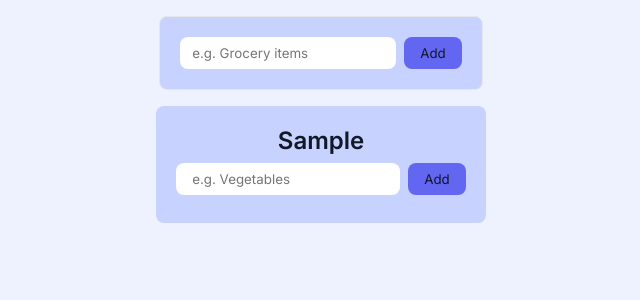
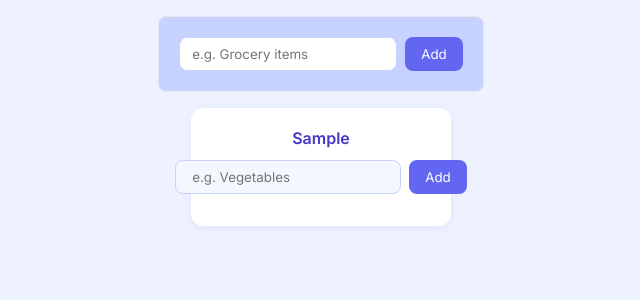
Before and after one commit to Aashutosh-kc/multi-list-organizer, a React (Vite) app: page / in a window 1280 px wide. Both pictures are taken after typing "Sample" into the empty fields and a click on the button "Add". Shown: the top 300 px of the page, without its empty margins (319-959 px from the left). Built offline with nearby package versions, Linux system fonts and the light colour scheme.

Commit message:
style: add proper coloring

```diff
--- a/src/components/AddList.css
+++ b/src/components/AddList.css
@@ -12,14 +12,17 @@
 .add-list input{
 	border-radius: 8px;
 	padding: 8px 12px;
-	border: none;
+	border: 1.5px solid #c7d2fe;
+	outline: none;
+	background: white;
 }
 .add-list button{
 	border: none;
 	border-radius: 8px;
 	padding: 8px 16px;
 	background: #6366f1;
-	color: #111827;
+	color: white;
+	transition: opacity 0.2s;
 }
 .add-list button:hover{
 	opacity: 0.85;
--- a/src/components/AllLists.css
+++ b/src/components/AllLists.css
@@ -1,5 +1,7 @@
 .all-list{
 	display: flex;
-	flex-direction: column;
+	flex-wrap: wrap;
+	justify-content: center;
 	gap: 20px;
+	align-items: flex-start;
 }
--- a/src/components/ListItem.css
+++ b/src/components/ListItem.css
@@ -2,30 +2,39 @@
 	display: flex;
 	flex-direction: column;
 	align-items: center;
-	gap: 8px;
-	background: #c7d2fe;
-	width: fit-content;
-	margin: 0 auto;
+	gap: 12px;
+	background: white;
+	width: 260px;
 	padding: 20px;
-	border-radius: 8px;
+	border-radius: 12px;
+	box-shadow: 0 2px 8px rgba(99,102, 241, 0.1);
+}
+.add-activity h2{
+	color: #4338ca;
+	font-size: 16px;
+	font-weight: 700;
+	text-align: center;
 }
 .add-activity .user-input{
 	display: flex;
 	justify-content: center;
 	gap: 8px;
+	width: 100%;
 }
 .add-activity input{
-	border: none;
+	flex: 1;
+	border: 1.5px solid #c7d2fe;
 	border-radius: 8px;
 	padding: 8px 16px;
-
+	outline: none;
+	background: #F5F7FF;
 }
 .add-activity button{
 	border: none;
 	border-radius: 8px;
 	padding: 8px 16px;
 	background: #6366f1;
-	color: #111827;
+	color: white;
 	cursor: pointer;
 }
 .add-activity button:hover{
@@ -34,11 +43,14 @@
 .add-activity ul{
 	display: flex;
 	flex-direction: column;
-
+	width: 100%;
 	gap: 8px;
+	list-style: none;
 }
 .add-activity ul li{
 	width: 100%;
-	background: #818cf8;
-
+	background: #eef2ff;
+	padding: 8px 12px;
+	border-radius: 6px;
+	border-left: 3px solid #6366f1;
 }
```
